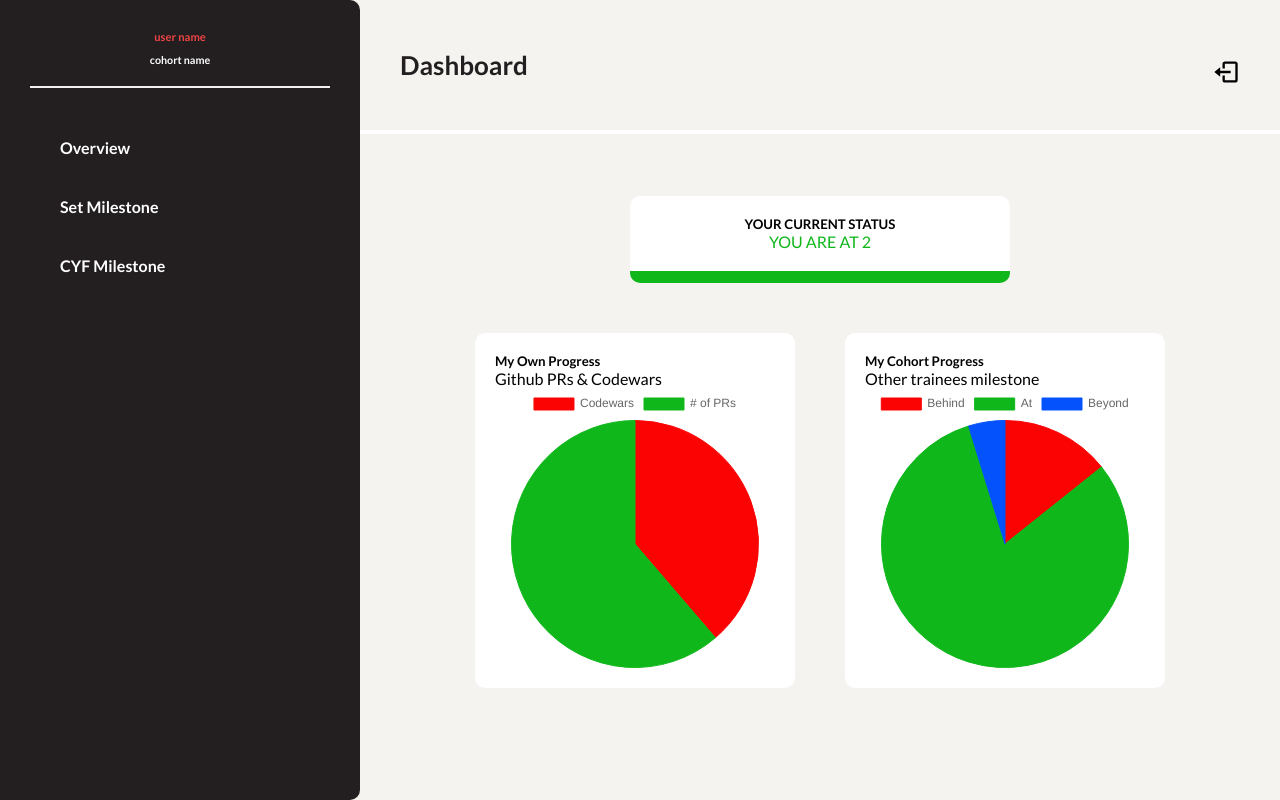
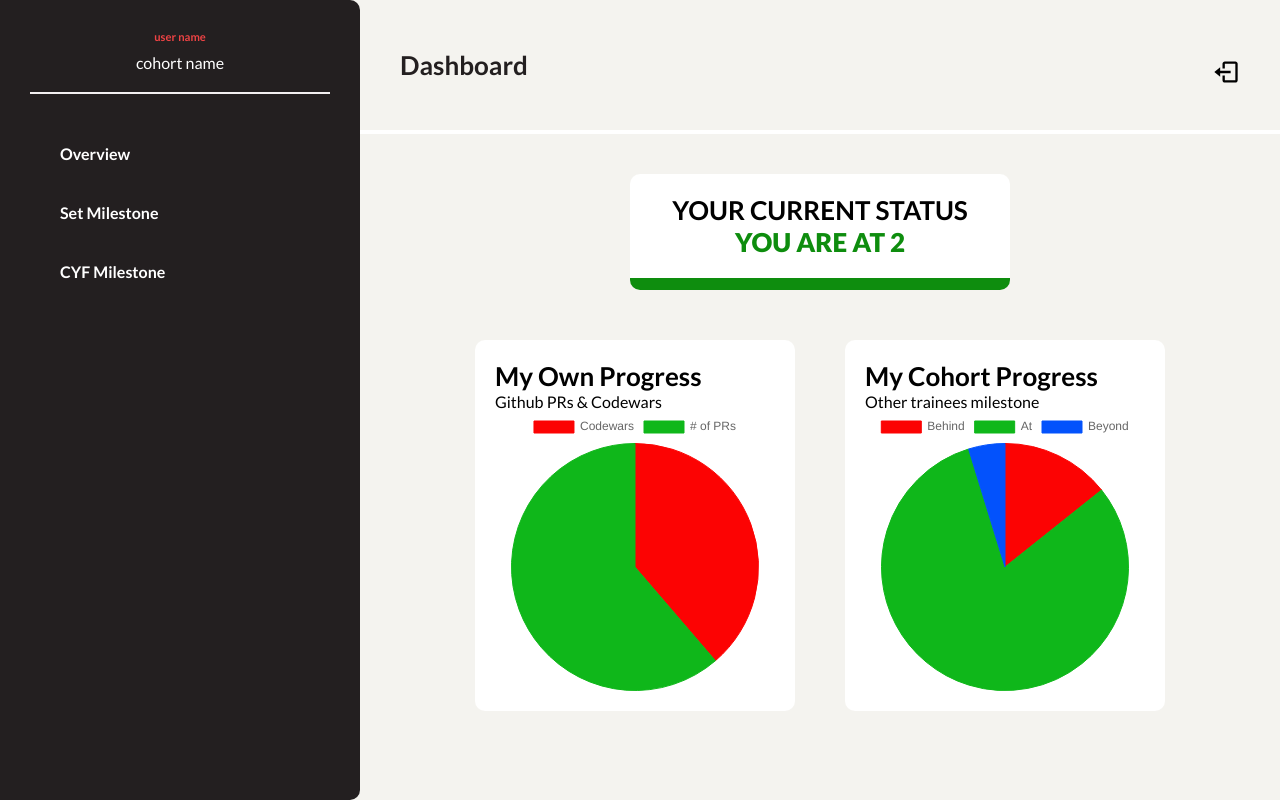
Before and after one commit to Doris-Siu/in-a-class-of-our-own, a React (Create React App) app in the folder client/: page /dashboard in a window 1280 px wide. Built offline with nearby package versions, Linux system fonts and the light colour scheme.

Commit message:
fix accessiblity dashboard overview

```diff
--- a/client/src/pages/Dashboard/Components/DashboardHeader/DashboardHeader.js
+++ b/client/src/pages/Dashboard/Components/DashboardHeader/DashboardHeader.js
@@ -1,5 +1,5 @@
 import "./DashboardHeader.css";
-import {  BiLogOut } from "react-icons/bi";
+import { BiLogOut } from "react-icons/bi";
 
 const DashboardHeader = () => {
 	return (
@@ -7,7 +7,9 @@ const DashboardHeader = () => {
 			<a href="/dashboard">Dashboard</a>
 			<ul>
 				<li>
-                    <button><BiLogOut /></button>
+					<button aria-label="Log out">
+						<BiLogOut />
+					</button>
 				</li>
 			</ul>
 		</div>
--- a/client/src/pages/Dashboard/Components/Overview/Overview.css
+++ b/client/src/pages/Dashboard/Components/Overview/Overview.css
@@ -18,11 +18,16 @@
 	text-align: center;
 	width: 280px;
 	margin: 20px auto;
-	border-bottom: 12px solid rgb(15, 183, 26);
+	border-bottom: 12px solid #0e8d0e;
 }
 
-.overview-title p {
-	color: rgb(15, 183, 26);
+.overview-title p:first-child {
+	font-size: 26px;
+	font-weight: 700;
+}
+.overview-title p:last-child {
+	color: #0e8d0e;
+	font-weight: 800;
 	padding: 0;
 	margin: 0;
 }
@@ -38,6 +43,11 @@
 .chart-card {
 	width: 300px;
 	margin: 0 0 20px;
+}
+
+.chart-card > div p:first-child {
+	font-size: 26px;
+	font-weight: 700;
 }
 
 .chart-card > div > div {
--- a/client/src/pages/Dashboard/Components/Overview/Overview.js
+++ b/client/src/pages/Dashboard/Components/Overview/Overview.js
@@ -40,7 +40,7 @@ const Overview = () => {
 	return (
 		<div className="overview">
 			<div className="card overview-title">
-				<h5>YOUR CURRENT STATUS</h5>
+				<p>YOUR CURRENT STATUS</p>
 				<div>
 					<p>YOU ARE AT {score}</p>
 				</div>
@@ -48,14 +48,14 @@ const Overview = () => {
 			<div className="charts-container">
 				<div className="card chart-card">
 					<div>
-						<h5>My Own Progress</h5>
+						<p>My Own Progress</p>
 						<p>Github PRs & Codewars</p>
 						<Chart type="pie" data={traineeChartData} />
 					</div>
 				</div>
 				<div className="card chart-card">
 					<div>
-						<h5>My Cohort Progress</h5>
+						<p>My Cohort Progress</p>
 						<p>Other trainees milestone</p>
 						<div>
 							<Chart type="pie" data={cohortChartData} />
--- a/client/src/pages/Dashboard/Components/Sidebar/Sidebar.css
+++ b/client/src/pages/Dashboard/Components/Sidebar/Sidebar.css
@@ -15,10 +15,10 @@
 .sidebar-head h2 {
 	margin: 30px 0 10px 0;
 	font-weight: 700;
-    color: var(--red);
+	color: var(--red);
 }
 
-.sidebar-head h6 {
+.sidebar-head p {
 	margin-bottom: 20px;
 }
 
--- a/client/src/pages/Dashboard/Components/Sidebar/Sidebar.js
+++ b/client/src/pages/Dashboard/Components/Sidebar/Sidebar.js
@@ -8,7 +8,7 @@ const Sidebar = () => {
 		<div className="sidebar">
 			<div className="sidebar-head">
 				<h2>user name</h2>
-				<h6>cohort name</h6>
+				<p>cohort name</p>
 			</div>
 			<ul className="side-links">
 				<li>
```
Lines whose indentation alone changed are shown as unchanged.
